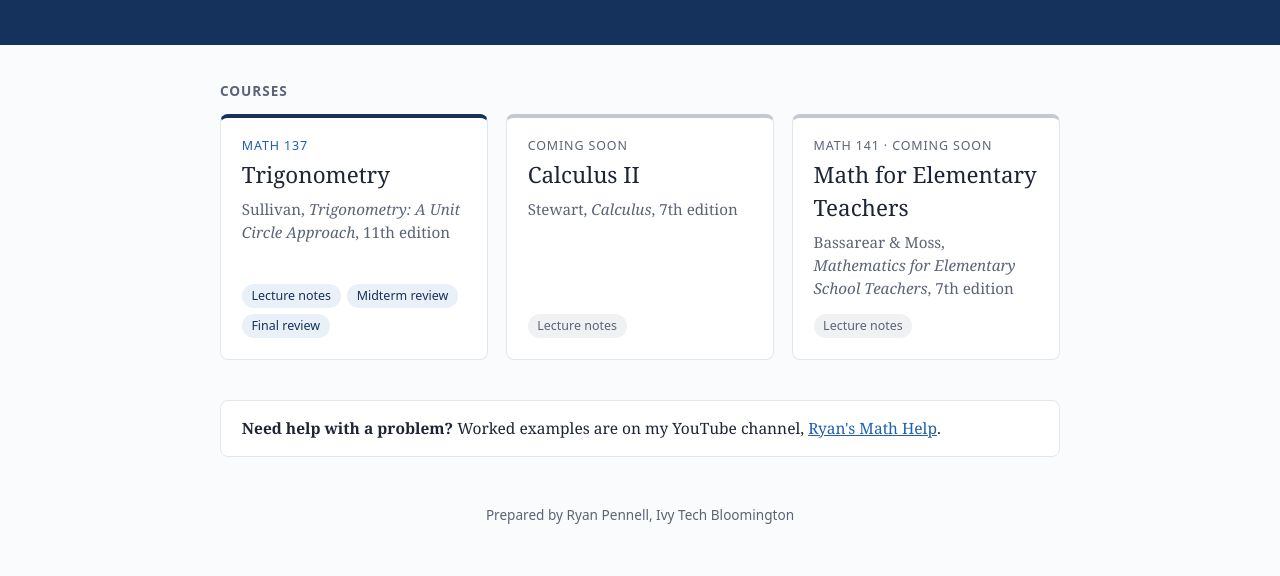
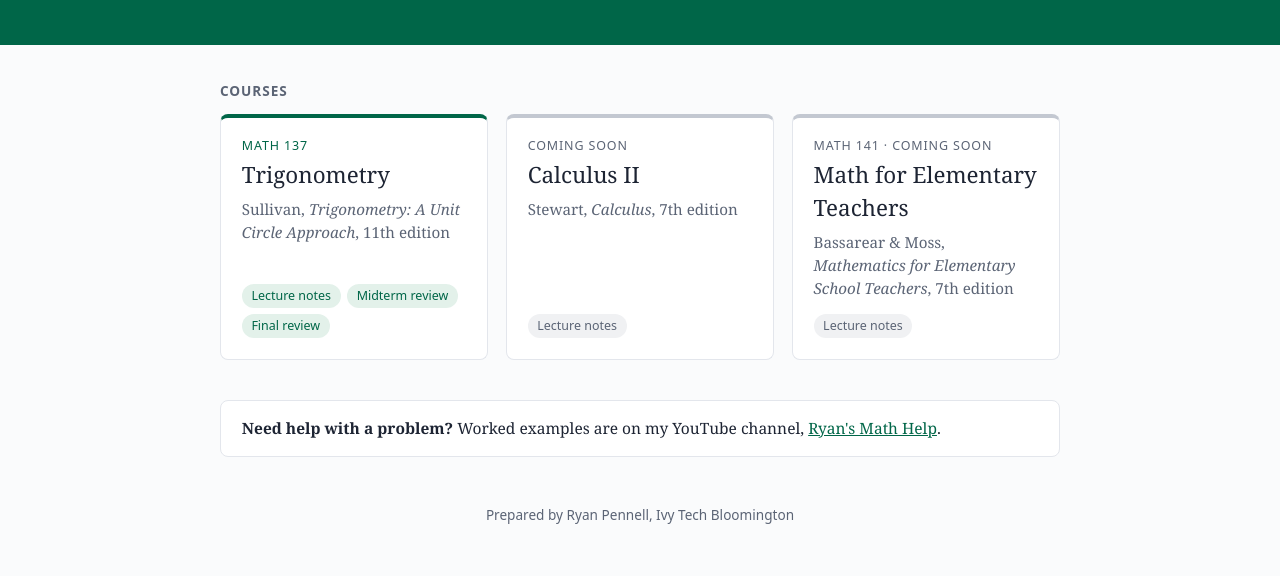
Before and after one commit to rpennell-math/rpennell-math.github.io, a plain HTML site: page index.html in a window 1280 px wide. Shown: the part 224-800 px from the top of the page. Drawn offline with Linux system fonts and the light colour scheme.

Commit message:
Use Ivy Tech green

```diff
--- a/index.html
+++ b/index.html
@@ -6,7 +6,7 @@
 <title>Ryan Pennell · Math Course Notes</title>
 <meta name="description" content="Lecture notes and exam reviews for Ryan Pennell's math courses at Ivy Tech Community College, Bloomington.">
 <style>
-  :root { --ink:#1d2433; --muted:#5b6475; --line:#e3e6ec; --bg:#fafbfc; --accent:#1f5fae; --card:#fff; --navy:#14325c; }
+  :root { --ink:#1d2433; --muted:#5b6475; --line:#e3e6ec; --bg:#fafbfc; --accent:#006648; --card:#fff; --navy:#006648; }
   * { box-sizing:border-box; }
   body { margin:0; font-family: Georgia, "Times New Roman", serif; color:var(--ink); background:var(--bg); line-height:1.5; }
   .wrap { max-width:880px; margin:0 auto; }
@@ -18,13 +18,13 @@
   .sechead { font-family:system-ui,sans-serif; font-size:.85rem; text-transform:uppercase; letter-spacing:.07em; color:var(--muted); margin:0 0 .75rem; font-weight:600; }
   .courses { display:grid; grid-template-columns:repeat(auto-fit,minmax(250px,1fr)); gap:1.1rem; margin-bottom:2.5rem; }
   .course { background:var(--card); border:1px solid var(--line); border-top:4px solid var(--navy); border-radius:8px; padding:1.2rem 1.3rem 1.3rem; display:flex; flex-direction:column; text-decoration:none; color:var(--ink); }
-  a.course:hover { background:#f2f5fa; }
+  a.course:hover { background:#eef6f2; }
   a.course:hover h2 { color:var(--accent); text-decoration:underline; }
   .code { font-family:system-ui,sans-serif; font-size:.78rem; text-transform:uppercase; letter-spacing:.07em; color:var(--accent); }
   .course h2 { font-size:1.4rem; font-weight:normal; margin:.15rem 0 .4rem; }
   .course p { margin:0 0 .9rem; color:var(--muted); font-size:.95rem; flex:1; }
   .tags { display:flex; flex-wrap:wrap; gap:.4rem; font-family:system-ui,sans-serif; font-size:.78rem; }
-  .tag { background:#eaf0f8; color:var(--navy); border-radius:999px; padding:.15rem .6rem; }
+  .tag { background:#e3f1ea; color:var(--navy); border-radius:999px; padding:.15rem .6rem; }
   .course.soon { border-top-color:#c3c8d1; }
   .course.soon .code { color:var(--muted); }
   .tag.soon { background:#f0f1f3; color:var(--muted); }
```
